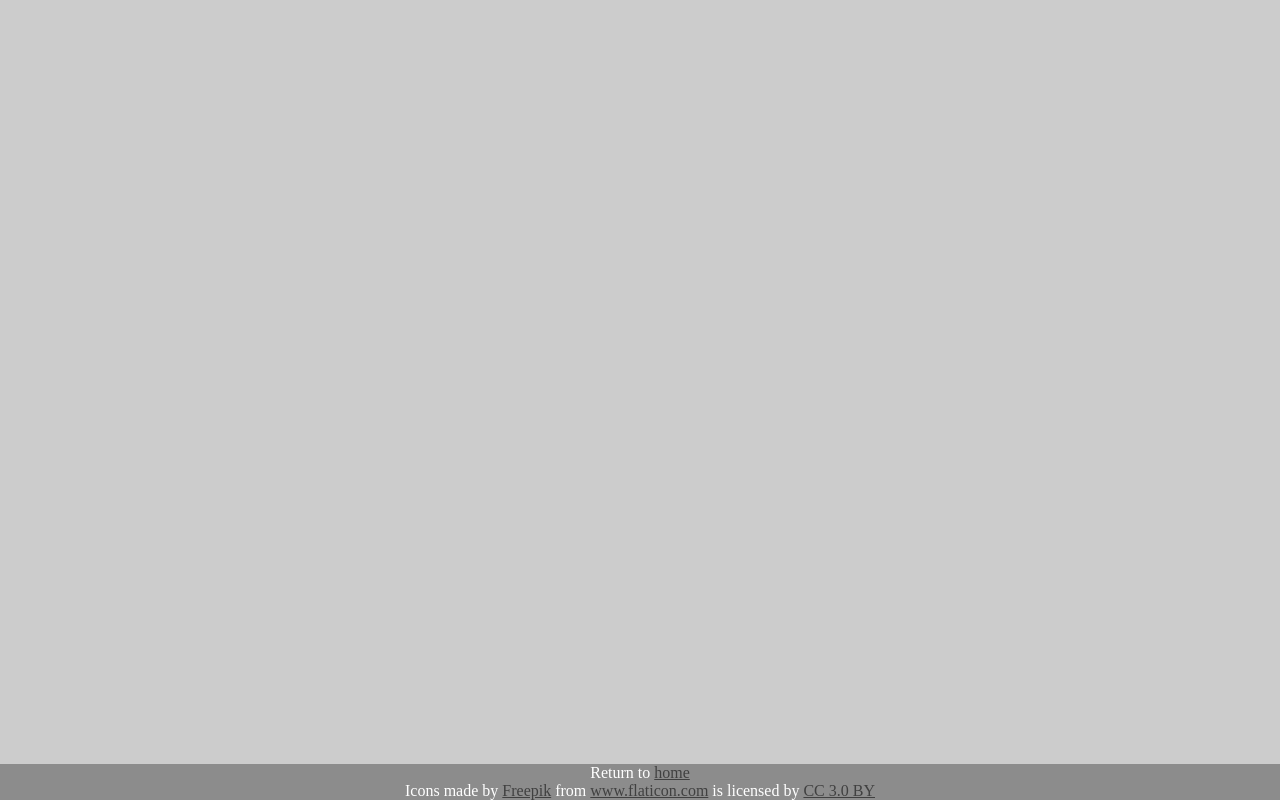
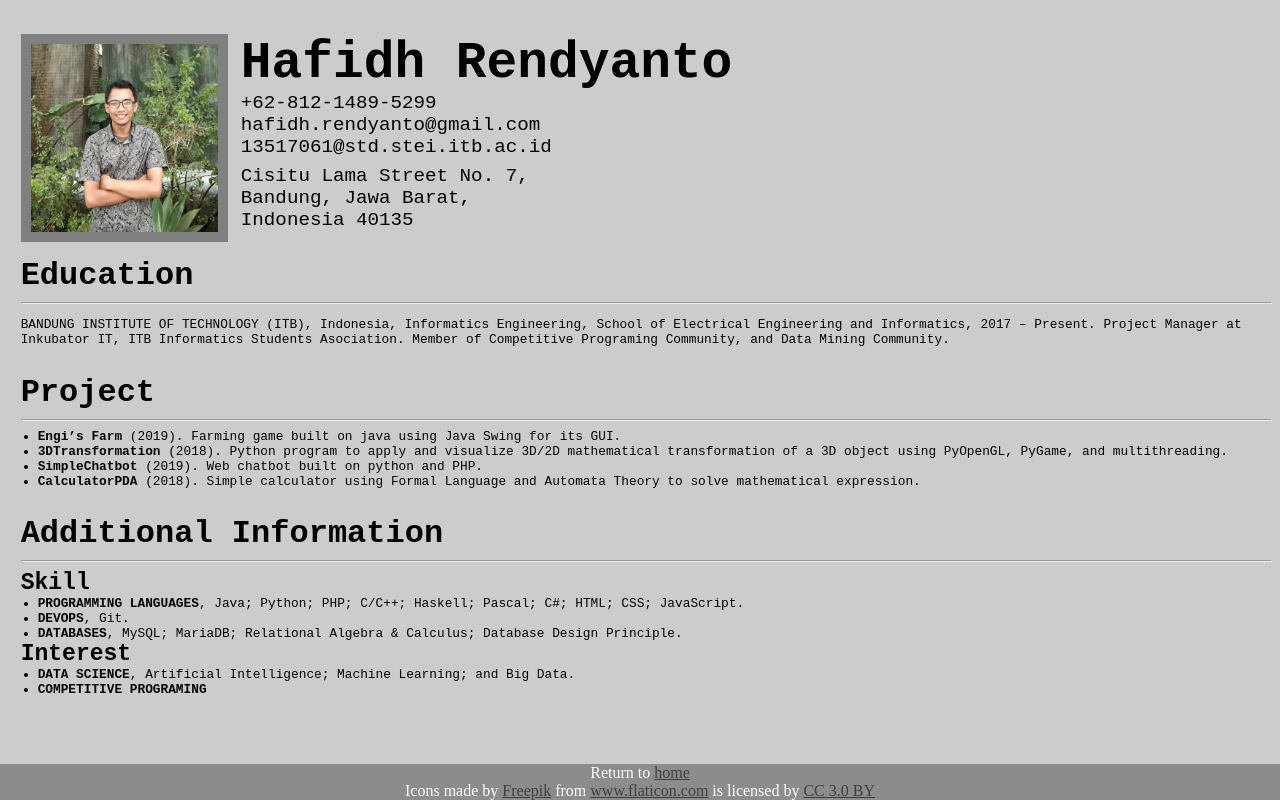
Before and after one commit to hafidhrendyanto/hafidhrendyanto.github.io, a plain HTML site: page about.html in a window 1280 px wide. Drawn offline with Linux system fonts and the light colour scheme.

Commit message:
About done

```diff
--- a/about.css
+++ b/about.css
@@ -21,3 +21,61 @@ body {
 a {
     color: #404040;
 }
+
+#opening {
+    margin-top: 1%;
+    margin-left: 1%;
+}
+
+#opening img {
+    width: 15%;
+    border-color: grey;
+    border-width: 10px;
+    border-style: solid;
+    margin-right: 1%;
+}
+
+#opening h1 {
+    font-family: monospace;
+    font-size: 4vw;
+    margin-bottom: 0vw;
+}
+
+#opening p {
+    margin-top: 0vw;
+    margin-bottom: 0.5vw;
+    font-family: monospace;
+    font-size: 1.5vw;
+}
+
+#body {
+    margin-top: 1%;
+    margin-left: 1%;
+}
+
+#body h2 {
+    font-family: monospace;
+    font-size: 2.5vw;
+    margin-bottom: 0px;
+}
+
+#body h3 {
+    font-family: monospace;
+    font-size: 1.8vw;
+    margin-bottom: 0px;
+    margin-top: 0px;
+}
+
+#body p {
+    font-family: monospace;
+    font-size: 1vw;
+    margin-bottom: 0px;
+}
+
+#body ul {
+    margin-left: -23px;
+    font-family: monospace;
+    font-size: 1vw;
+    margin-bottom: 0px;
+    margin-top: 0px;
+}
--- a/about.html
+++ b/about.html
@@ -5,7 +5,71 @@
         <link rel="stylesheet" type="text/css" href="about.css">
     </head>
     <body>
+        <div id="opening">
+            <img id="profile-pic" src="resources/Profile.png" align="left">
+            <h1>Hafidh Rendyanto</h1>
+            <p>
+                +62-812-1489-5299 <br>
+                hafidh.rendyanto@gmail.com <br>
+                13517061@std.stei.itb.ac.id <br>
+            </p>
+            <p>
+                Cisitu Lama Street No. 7, <br>
+                Bandung, Jawa Barat, <br>
+                Indonesia 40135 <br>
+            </p>
+        </div>
+        <div id="body">
+            <h2>Education</h2>
+            <hr>
+            <p>
+                BANDUNG INSTITUTE OF TECHNOLOGY (ITB), Indonesia, Informatics Engineering, School of Electrical Engineering and Informatics, 2017 – Present. Project Manager at Inkubator IT, ITB Informatics Students Asociation. Member of Competitive Programing Community, and Data Mining Community.
+            </p>
+            <h2>Project</h2>
+            <hr>
+            <ul>
+                <li>
+                    <b>Engi’s Farm</b> (2019). Farming game built on java using Java Swing for its GUI.
+                </li>
+                <li>
+                    <b>3DTransformation</b> (2018). Python program to apply and visualize 3D/2D mathematical transformation of a 3D object using PyOpenGL, PyGame, and multithreading.
+                </li>
+                <li>
+                    <b>SimpleChatbot</b> (2019). Web chatbot built on python and PHP.
+                </li>
+                <li>
+                    <b>CalculatorPDA</b> (2018). Simple calculator using Formal Language and Automata Theory to solve mathematical expression.
+                </li>
+            </ul>
+            <h2>Additional Information</h2>
+            <hr>
+            <h3>Skill</h3>
+                <ul>
+                    <li>
+                        <b>PROGRAMMING LANGUAGES</b>, Java; Python; PHP; C/C++; Haskell; Pascal; C#; HTML; CSS; JavaScript.
+                    </li>
+                    <li>
+                        <b>DEVOPS</b>, Git.
+                    </li>
+                    <li>
+                        <b>DATABASES</b>, MySQL; MariaDB; Relational Algebra & Calculus; Database Design Principle.
+                    </li>
+                </ul>
+            <h3>Interest</h3>
+                <ul>
+                    <li>
+                        <b>DATA SCIENCE</b>, Artificial Intelligence; Machine Learning; and Big Data.
+                    </li>
+                    <li>
+                        <b>COMPETITIVE PROGRAMING</b>
+                    </li>
+                </ul>
+            <pre>
 
+
+
+            </pre>
+        </div>
         <div id="footer">
             <div>
                 <p>Return to <a href="index.html">home</a></p>
```
Also changed, not shown: resources/Profile.png (added).
